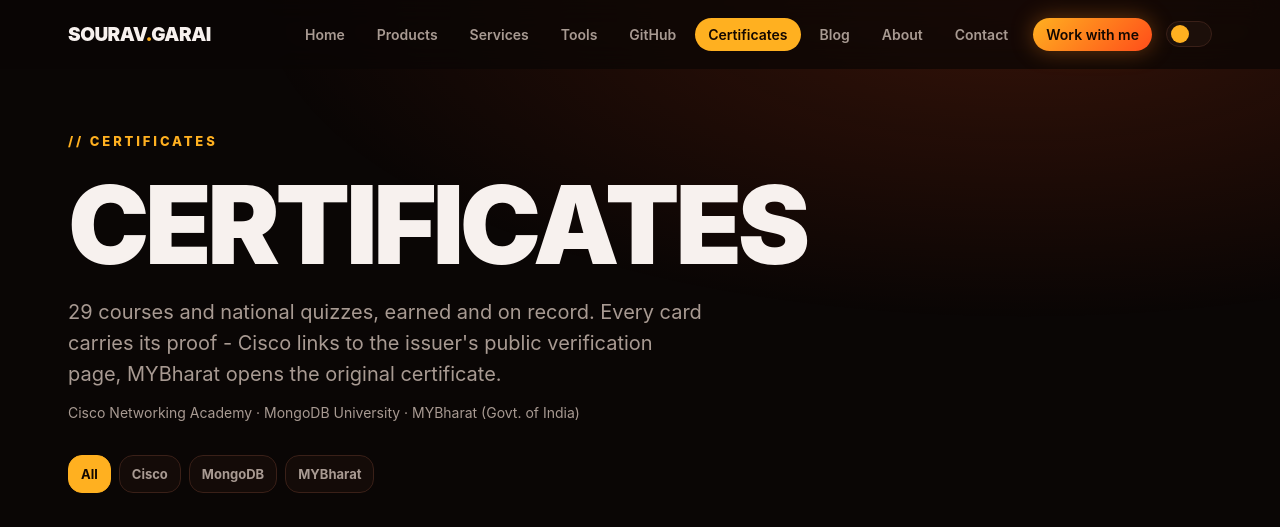
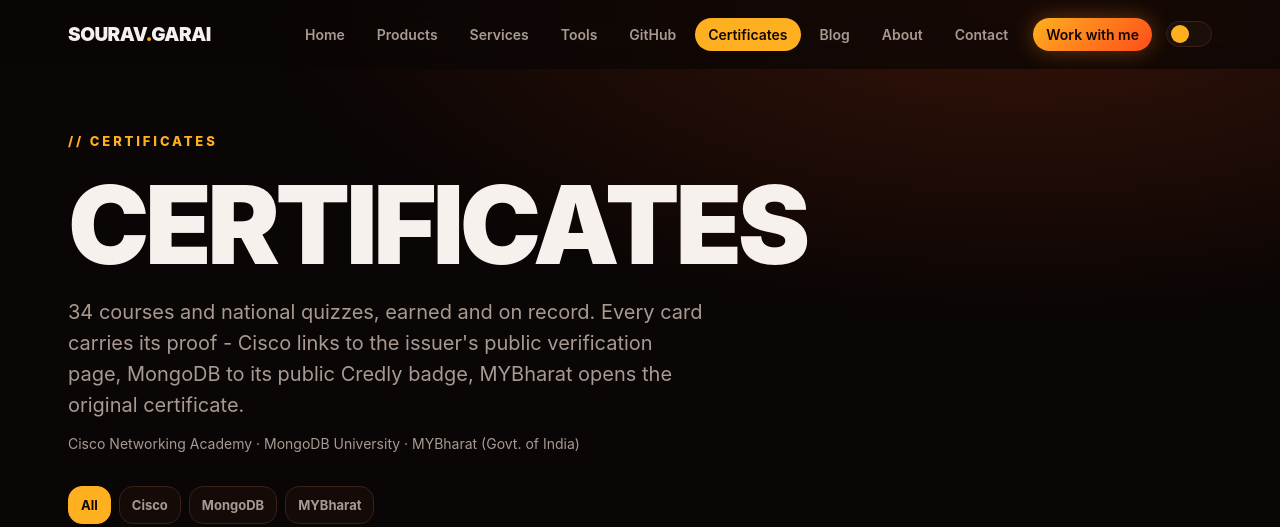
Before and after one commit to sourav-bwn/souravgarai-site, a website: page certificates.html in a window 1280 px wide. Shown: the top 527 px of the page. Drawn offline with Linux system fonts and the light colour scheme; no server answers.

Commit message:
Update certificates count to 34, mention Credly badge links

```diff
--- a/certificates.html
+++ b/certificates.html
@@ -1,8 +1,8 @@
-<!doctype html><html lang="en"><head><meta charset="utf-8"><meta name="viewport" content="width=device-width,initial-scale=1"><title>Certificates - Sourav Garai</title><meta name="description" content="29 verified certificates earned by Sourav Garai: Cisco Networking Academy courses, MongoDB University skill badges and MYBharat national quizzes."><meta name="theme-color" content="#0a0605"><meta property="og:title" content="Certificates - Sourav Garai"><meta property="og:description" content="29 verified certificates: Cisco Networking Academy, MongoDB University and MYBharat national quizzes."><meta property="og:type" content="website"><meta property="og:site_name" content="Sourav Garai"><meta property="og:image" content="https://sourav-garai.vercel.app/og.png"><meta property="og:image:width" content="1200"><meta property="og:image:height" content="630"><meta name="twitter:card" content="summary_large_image"><meta name="twitter:title" content="Certificates - Sourav Garai"><meta name="twitter:description" content="29 verified certificates: Cisco Networking Academy, MongoDB University and MYBharat national quizzes."><meta name="twitter:image" content="https://sourav-garai.vercel.app/og.png"><link rel="alternate" type="text/plain" href="resume.pdf"><link rel="icon" href="favicon.svg">
+<!doctype html><html lang="en"><head><meta charset="utf-8"><meta name="viewport" content="width=device-width,initial-scale=1"><title>Certificates - Sourav Garai</title><meta name="description" content="34 verified certificates earned by Sourav Garai: Cisco Networking Academy courses, MongoDB University skill badges and MYBharat national quizzes."><meta name="theme-color" content="#0a0605"><meta property="og:title" content="Certificates - Sourav Garai"><meta property="og:description" content="34 verified certificates: Cisco Networking Academy, MongoDB University and MYBharat national quizzes."><meta property="og:type" content="website"><meta property="og:site_name" content="Sourav Garai"><meta property="og:image" content="https://sourav-garai.vercel.app/og.png"><meta property="og:image:width" content="1200"><meta property="og:image:height" content="630"><meta name="twitter:card" content="summary_large_image"><meta name="twitter:title" content="Certificates - Sourav Garai"><meta name="twitter:description" content="34 verified certificates: Cisco Networking Academy, MongoDB University and MYBharat national quizzes."><meta name="twitter:image" content="https://sourav-garai.vercel.app/og.png"><link rel="alternate" type="text/plain" href="resume.pdf"><link rel="icon" href="favicon.svg">
 <script>try{document.documentElement.dataset.theme=localStorage.getItem('sg-theme')||'dark'}catch(e){document.documentElement.dataset.theme='dark'}</script><link rel="stylesheet" href="style.css"></head><body>
 <div id="ld"><div class="orb">SG</div></div><div id="wipe"></div><div id="prog"></div><div id="cur"></div>
 <header><div class="wrap"><nav><a class="logo" href="index.html">SOURAV<i>.</i>GARAI</a><div class="nl"><div class="nbk"><button type="button" class="nb nb-c">✕ Close</button><button type="button" class="nb nb-b">← Back</button></div><a href="index.html" class="">Home</a><a href="products.html" class="">Products</a><a href="services.html" class="">Services</a><a href="tools.html" class="">Tools</a><a href="github.html" class="">GitHub</a><a href="certificates.html" class="on">Certificates</a><a href="blog.html" class="">Blog</a><a href="about.html" class="">About</a><a href="contact.html" class="">Contact</a><a class="nav-cta" href="contact.html">Work with me</a><div class="tog" role="button" aria-label="Toggle theme" tabindex="0"></div></div><button class="burger" aria-label="Menu">☰</button></nav></div></header>
-<main><div class="wrap"><div class="pgh"><div class="lab">// Certificates</div><h1>Certificates</h1><p class="sub">29 courses and national quizzes, earned and on record. Every card carries its proof - Cisco links to the issuer's public verification page, MYBharat opens the original certificate.</p><p class="cmeta">Cisco Networking Academy · MongoDB University · MYBharat (Govt. of India)</p></div>
+<main><div class="wrap"><div class="pgh"><div class="lab">// Certificates</div><h1>Certificates</h1><p class="sub">34 courses and national quizzes, earned and on record. Every card carries its proof - Cisco links to the issuer's public verification page, MongoDB to its public Credly badge, MYBharat opens the original certificate.</p><p class="cmeta">Cisco Networking Academy · MongoDB University · MYBharat (Govt. of India)</p></div>
 <div class="filters"><button type="button" class="fl on" data-f="all">All</button><button type="button" class="fl" data-f="cisco">Cisco</button><button type="button" class="fl" data-f="mongo">MongoDB</button><button type="button" class="fl" data-f="myb">MYBharat</button></div>
 <div class="grid certs" data-certs></div>
 <p class="note" style="margin-top:22px">More in progress: Oracle and Elements of AI next. New certificates appear here as they are earned.</p>
```
